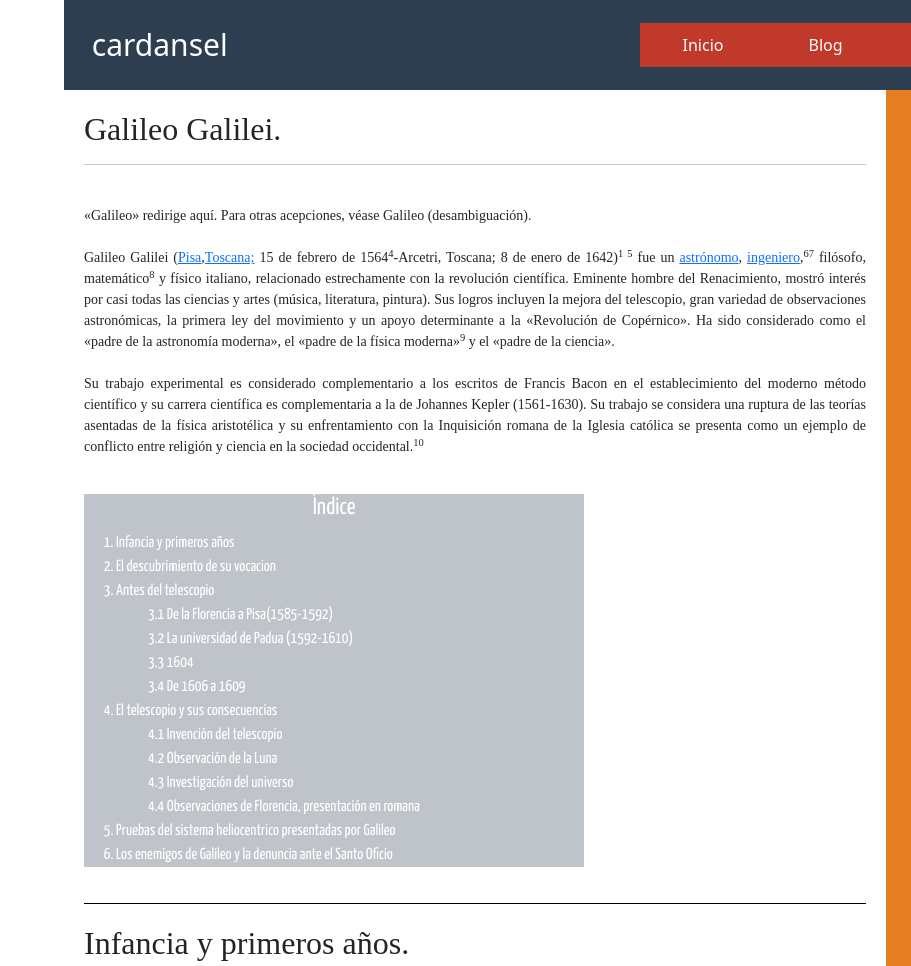
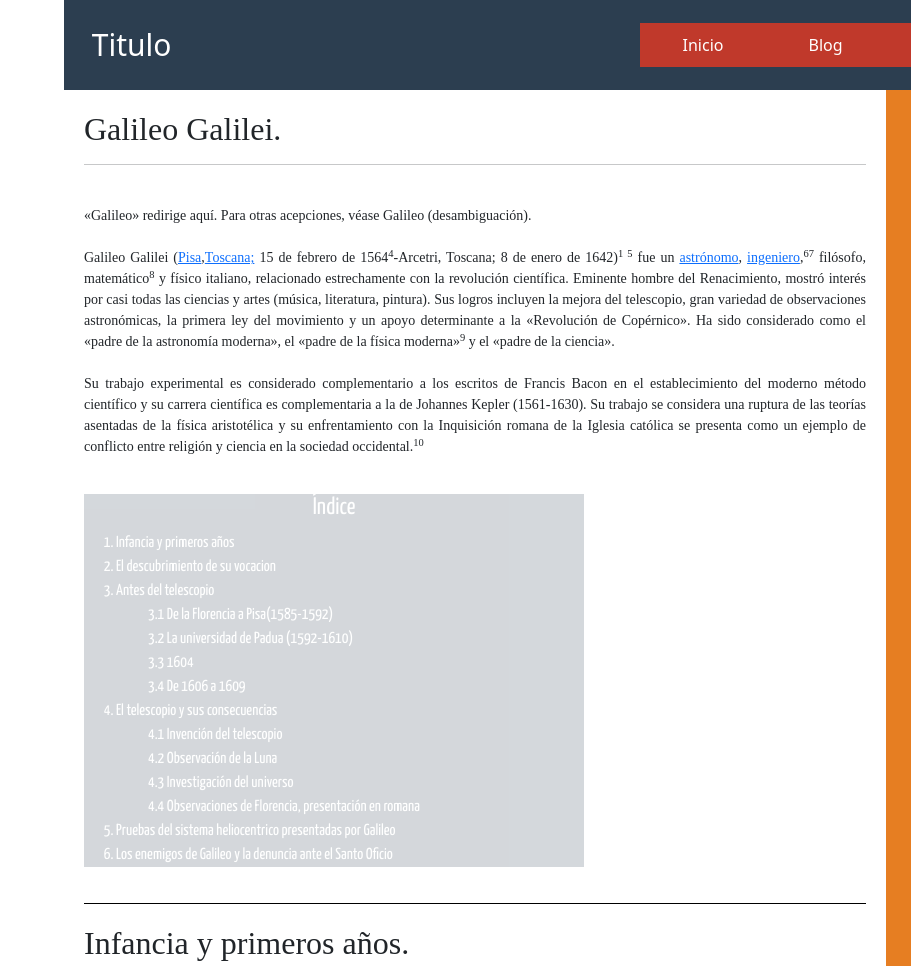
Before and after one commit to cardansel/frontendutdf, a plain HTML site: page galileo.html in a window 1280 px wide. Shown: the top 966 px of the page, 0-911 px from the left. Drawn offline with nearby package versions, Linux system fonts and the light colour scheme; a web font is replaced by a local one.

```diff
--- a/css/main.css
+++ b/css/main.css
@@ -43,7 +43,7 @@ body {
 	font-size: medium;
 	font-family: 'Yanone Kaffeesatz', sans-serif;
 	background-color: #2c3e50;
-	opacity: 0.3;
+	opacity: 0.2;
 	width: 500px;
 }
 
--- a/galileo.html
+++ b/galileo.html
@@ -18,7 +18,7 @@
       <header>
         <div class="logo">
           <img src="images/logo.jpg" width="150" alt="" />
-          <a href="#">cardansel</a>
+          <a href="#">Titulo</a>
         </div>
 
         <nav>
```
